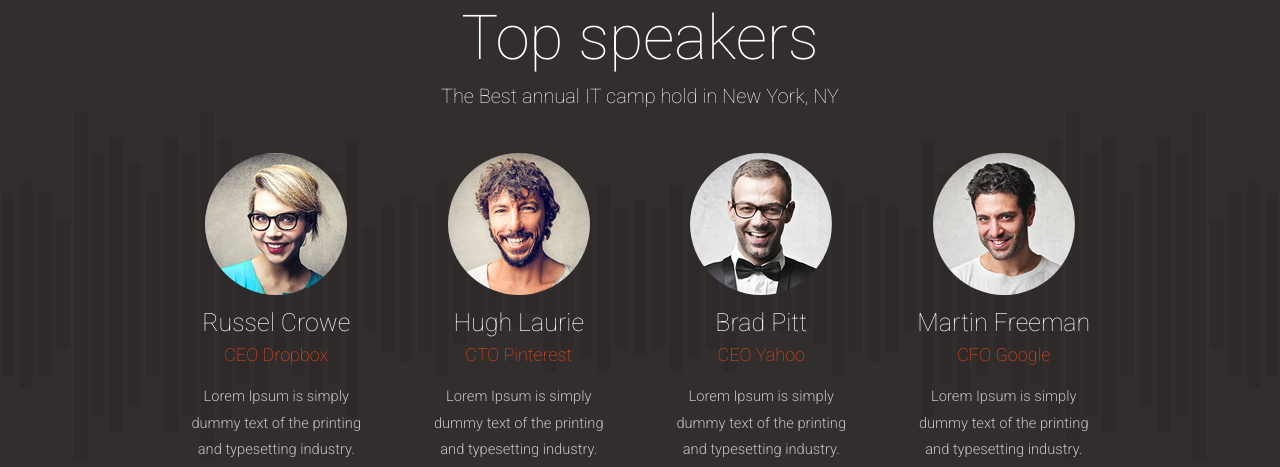
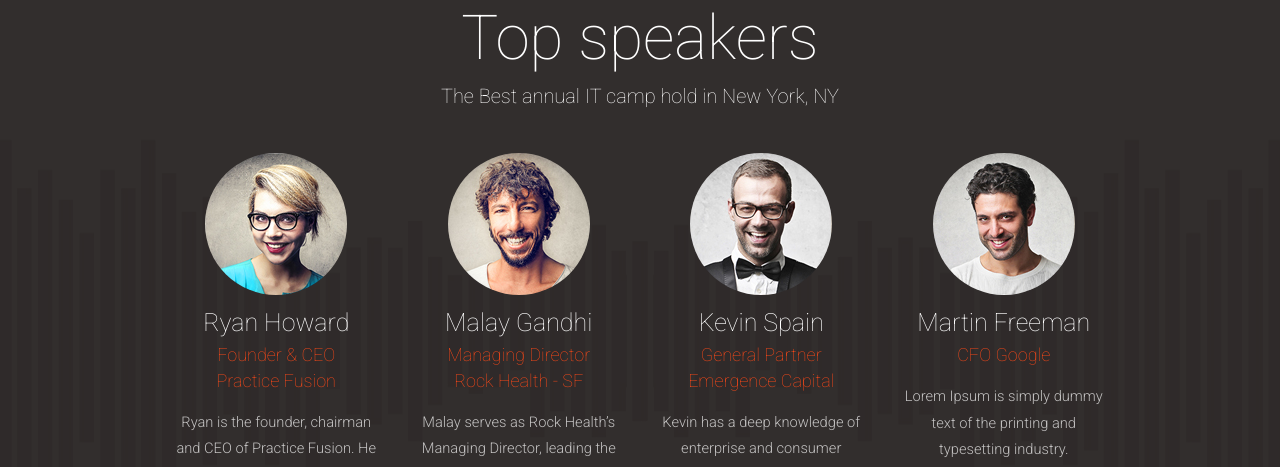
Before and after one commit to roommates/roommates.github.io, a plain HTML site: page Health/index.html in a window 1280 px wide. Shown: the part 3372-3839 px from the top of the page. Drawn offline with Linux system fonts and the light colour scheme; some packages are replaced by stand-ins of ours.

Commit message:
Began adding speaker bios
fixed the padding as well

```diff
--- a/Health/assets/css/style.css
+++ b/Health/assets/css/style.css
@@ -449,7 +449,7 @@ label.error { display: block; }
 #speakers .img-wrapper img { margin: 0 auto; }
 #speakers .name { font-size: 25px; margin: 10px 0 2px; }
 #speakers .sub { font-size: 18px; color: #fe4918; margin: 0 0 15px; }
-#speakers p { padding: 0 20px; margin-bottom: 15px; opacity: 0.7; }
+#speakers p { padding: 0 5px; margin-bottom: 15px; opacity: 0.7; }
 #speakers .social-link a {
   opacity: .3;
   color: #fff;
--- a/Health/index.html
+++ b/Health/index.html
@@ -260,7 +260,7 @@
                 <span class="icon icon-active li_calendar"></span>
             </div>
             <h3>Full schedule</h3>
-            <div class="sub-title">Shortest way to explore what will happen on Ventcamp</div>
+            <div class="sub-title">Shortest way to explore what will happen at Health Tech Edu</div>
             <br />
             <br />
             <section class="nav-tabs-default hidden-xs">
@@ -542,9 +542,9 @@
                         <div class="img-wrapper">
                             <img src="assets/img/speaker/speaker-1.jpg" class="img-responsive img-circle" alt="speaker-1" />
                         </div>
-                        <div class="name">Russel Crowe</div>
-                        <div class="sub">CEO Dropbox</div>
-                        <p class="small">Lorem Ipsum is simply dummy text of the printing and typesetting industry.</p>
+                        <div class="name">Ryan Howard</div>
+                        <div class="sub">Founder & CEO <br> Practice Fusion</div>
+                        <p class="small">Ryan is the founder, chairman and CEO of Practice Fusion. He founded the company in 2005 and has grown it into the largest physician-patient community in the US. </p>
                         <div class="social-link">
                             <a href="#">
                                 <span class="fa fa-facebook"></span>
@@ -563,9 +563,9 @@
                         <div class="img-wrapper">
                             <img src="assets/img/speaker/speaker-2.jpg" class="img-responsive img-circle" alt="speaker-2" />
                         </div>
-                        <div class="name">Hugh Laurie</div>
-                        <div class="sub">CTO Pinterest</div>
-                        <p class="small">Lorem Ipsum is simply dummy text of the printing and typesetting industry.</p>
+                        <div class="name">Malay Gandhi</div>
+                        <div class="sub"> Managing Director <br> Rock Health - SF</div>
+                        <p class="small"> Malay serves as Rock Health’s Managing Director, leading the organization and working closely with portfolio companies.</p>
                         <div class="social-link">
                             <a href="#">
                                 <span class="fa fa-facebook"></span>
@@ -585,9 +585,9 @@
                         <div class="img-wrapper">
                             <img src="assets/img/speaker/speaker-3.jpg" class="img-responsive img-circle" alt="speaker-3" />
                         </div>
-                        <div class="name">Brad Pitt</div>
-                        <div class="sub">CEO Yahoo</div>
-                        <p class="small">Lorem Ipsum is simply dummy text of the printing and typesetting industry.</p>
+                        <div class="name">Kevin Spain</div>
+                        <div class="sub"> General Partner <br> Emergence Capital</div>
+                        <p class="small"> Kevin has a deep knowledge of enterprise and consumer technology sectors from time spent in blue-chip software companies and his experience as an entrepreneur. </p>
                         <div class="social-link">
                             <a href="#">
                                 <span class="fa fa-facebook"></span>
```
